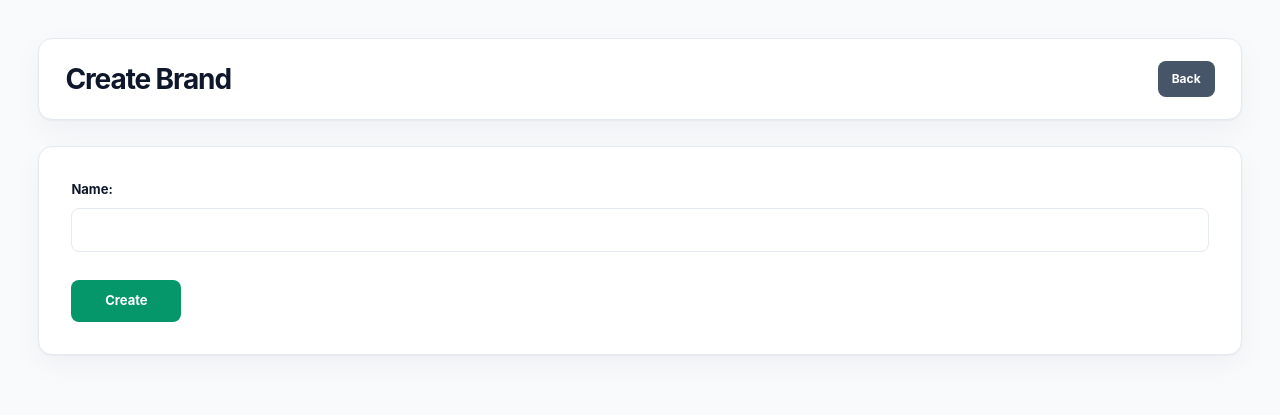
After one commit to karthik9728/STD-Django-V2, a Django app: page /brand/create in a window 1280 px wide. The commit adds this page. Shown: the top 415 px of the page. Run offline with Django 5.2, Linux system fonts and the light colour scheme.

Commit message:
Create Data

```diff
--- a/maxishop/_static/css/styles.css
+++ b/maxishop/_static/css/styles.css
@@ -229,7 +229,104 @@ tbody tr:last-child td {
   overflow-wrap: anywhere;
 }
 
-/* Error Message */
+/* Form Container */
+.form-container {
+  width: 100%;
+
+  margin: 22px auto;
+  padding: 32px;
+  background: var(--surface);
+  border: 1px solid var(--border);
+  border-radius: var(--radius);
+  box-shadow: var(--shadow);
+}
+
+/* Django Form Paragraphs */
+.form-container form p {
+  display: flex;
+  flex-direction: column;
+  gap: 8px;
+  margin: 0 0 22px;
+}
+
+/* Labels */
+.form-container form label {
+  color: var(--text);
+  font-size: 13px;
+  font-weight: 650;
+}
+
+/* Input Fields */
+.form-container input:not([type="checkbox"]):not([type="radio"]),
+.form-container select,
+.form-container textarea {
+  width: 100%;
+  min-height: 44px;
+  padding: 11px 13px;
+  color: var(--text);
+  background: #ffffff;
+  border: 1px solid var(--border);
+  border-radius: 8px;
+  outline: none;
+  font-family: inherit;
+  font-size: 14px;
+  transition:
+    border-color 0.2s ease,
+    box-shadow 0.2s ease;
+}
+
+/* Textarea */
+.form-container textarea {
+  min-height: 110px;
+  resize: vertical;
+}
+
+/* Focus State */
+.form-container input:focus,
+.form-container select:focus,
+.form-container textarea:focus {
+  border-color: var(--accent);
+  box-shadow: 0 0 0 3px rgba(79, 70, 229, 0.1);
+}
+
+/* Placeholder */
+.form-container input::placeholder,
+.form-container textarea::placeholder {
+  color: #94a3b8;
+}
+
+/* Help Text */
+.form-container .helptext {
+  color: var(--muted);
+  font-size: 12px;
+}
+
+/* Validation Errors */
+.form-container .errorlist {
+  margin: 0;
+  padding: 10px 12px;
+  list-style: none;
+  color: #be123c;
+  background: #fff1f2;
+  border: 1px solid #fecdd3;
+  border-radius: 7px;
+  font-size: 12px;
+}
+
+/* Submit Button */
+.form-container .action-buttons {
+  justify-content: flex-start;
+  margin-top: 28px;
+}
+
+.form-container .add-btn {
+  min-width: 110px;
+  min-height: 42px;
+  padding: 11px 22px;
+  font-size: 13px;
+}
+
+/* 404 Error Message */
 .error-container {
   min-height: 75vh;
   display: flex;
@@ -338,6 +435,24 @@ tbody tr:last-child td {
     padding: 7px 10px;
     font-size: 11px;
   }
+
+  /* Form */
+  .form-container {
+    padding: 20px 16px;
+    margin: 18px auto;
+  }
+
+  .form-container form p {
+    margin-bottom: 18px;
+  }
+
+  .form-container .action-buttons {
+    justify-content: stretch;
+  }
+
+  .form-container .add-btn {
+    width: 100%;
+  }
 }
 
 @media (prefers-reduced-motion: reduce) {
--- /dev/null
+++ b/maxishop/brand/form.py
@@ -0,0 +1,8 @@
+from django import forms
+from .models import Brand
+
+class BrandForm(forms.ModelForm):
+    class Meta:
+        model = Brand
+        # to use all field from the model
+        fields= "__all__"
--- /dev/null
+++ b/maxishop/brand/templates/create.html
@@ -0,0 +1,26 @@
+<!doctype html>
+{% load static %}
+<html lang="en">
+  <head>
+    <meta charset="UTF-8" />
+    <meta name="viewport" content="width=device-width, initial-scale=1.0" />
+    <title>Create Brand</title>
+    <link rel="stylesheet" href="{% static 'css/styles.css' %}" />
+  </head>
+  <body>
+    <div class="page-header">
+      <div class="title">Create Brand</div>
+      <div class="action-buttons">
+        <a href="/brand" class="btn back-btn">Back</a>
+      </div>
+    </div>
+    <div class="form-container">
+      <form method="post">
+        {% csrf_token %} {{form.as_p}}
+        <div class="action-buttons">
+          <button type="submit" class="btn add-btn">Create</button>
+        </div>
+      </form>
+    </div>
+  </body>
+</html>
--- a/maxishop/brand/templates/index.html
+++ b/maxishop/brand/templates/index.html
@@ -11,7 +11,7 @@
     <div class="page-header">
       <div class="title">Brand List</div>
       <div class="action-buttons">
-        <a href="#" class="btn add-btn"> + New Brand </a>
+        <a href="/brand/create" class="btn add-btn"> + New Brand </a>
       </div>
     </div>
     <div>
--- a/maxishop/brand/urls.py
+++ b/maxishop/brand/urls.py
@@ -2,9 +2,10 @@ from django.urls import path
 from .import views
 
 urlpatterns = [
-    path('',views.get),
+    path('',views.get,name='brand'),
      # path('details/<int:id>/',views.details,name="details"),
     path('details/<int:id>/',views.get,name='details'),
+    path('create',views.create),
     path('function',views.brandFun),
     path('class',views.BrandView.as_view())
 ]
--- a/maxishop/brand/views.py
+++ b/maxishop/brand/views.py
@@ -1,7 +1,8 @@
-from django.shortcuts import get_object_or_404, render
+from django.shortcuts import get_object_or_404, render, redirect
 from django.http import HttpResponse
 from django.views import View
 from .models import Brand
+from .form import BrandForm
 
 # Create your views here.
 # Class or Function Based View
@@ -30,3 +31,12 @@ def get(request,id = None):
     else:
         brand = get_object_or_404(Brand,id=id)
         return render(request,"details.html",{'brand':brand})
+
+def create(request):
+    form = BrandForm()
+    if request.method == "POST" :
+        form = BrandForm(request.POST)
+        if form.is_valid():
+            form.save()
+            return redirect('brand')
+    return render(request,"create.html",{'form':form})
```
Also changed, not shown: maxishop/db.sqlite3.
